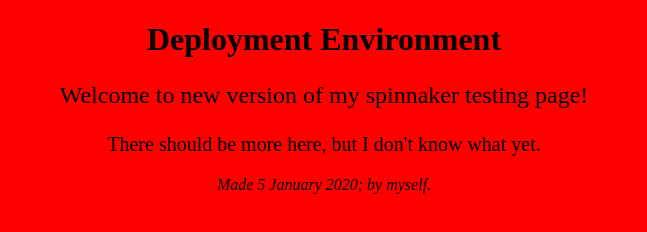
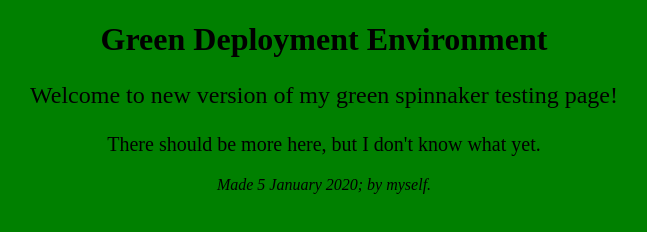
Before and after one commit to sandeep99063/SimpleNgnixApp, a plain HTML site: page index.html in a window 1280 px wide. Shown: the whole page, without its empty margins (316-963 px from the left). Drawn offline with Linux system fonts and the light colour scheme.

Commit message:
changed color to green

```diff
--- a/index.html
+++ b/index.html
@@ -4,11 +4,11 @@
   <title>My Spinnaker page</title>
 </head>
 
-<body style="background-color: red;">
+<body style="background-color: green;">
 
-<h1 style="text-align: center">Deployment Environment</h1>
+<h1 style="text-align: center">Green Deployment Environment</h1>
 
-<p style="text-align: center;font-size: 24px;">Welcome to new version of my spinnaker testing page!</p>
+<p style="text-align: center;font-size: 24px;">Welcome to new version of my green spinnaker testing page!</p>
 
 <p style="text-align: center;font-size: 20px;">There should be more here, but I don't know
 what yet.</p>
```
